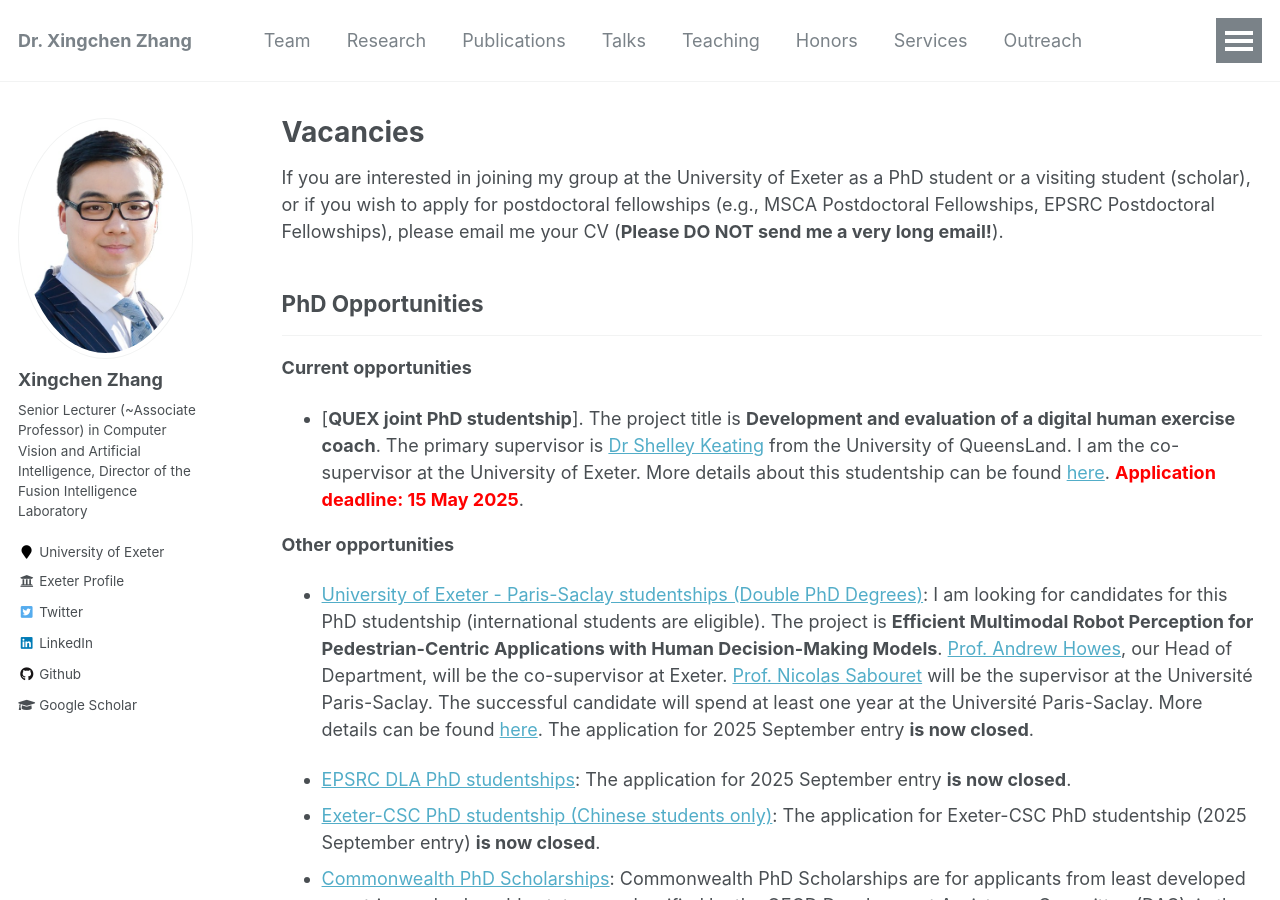
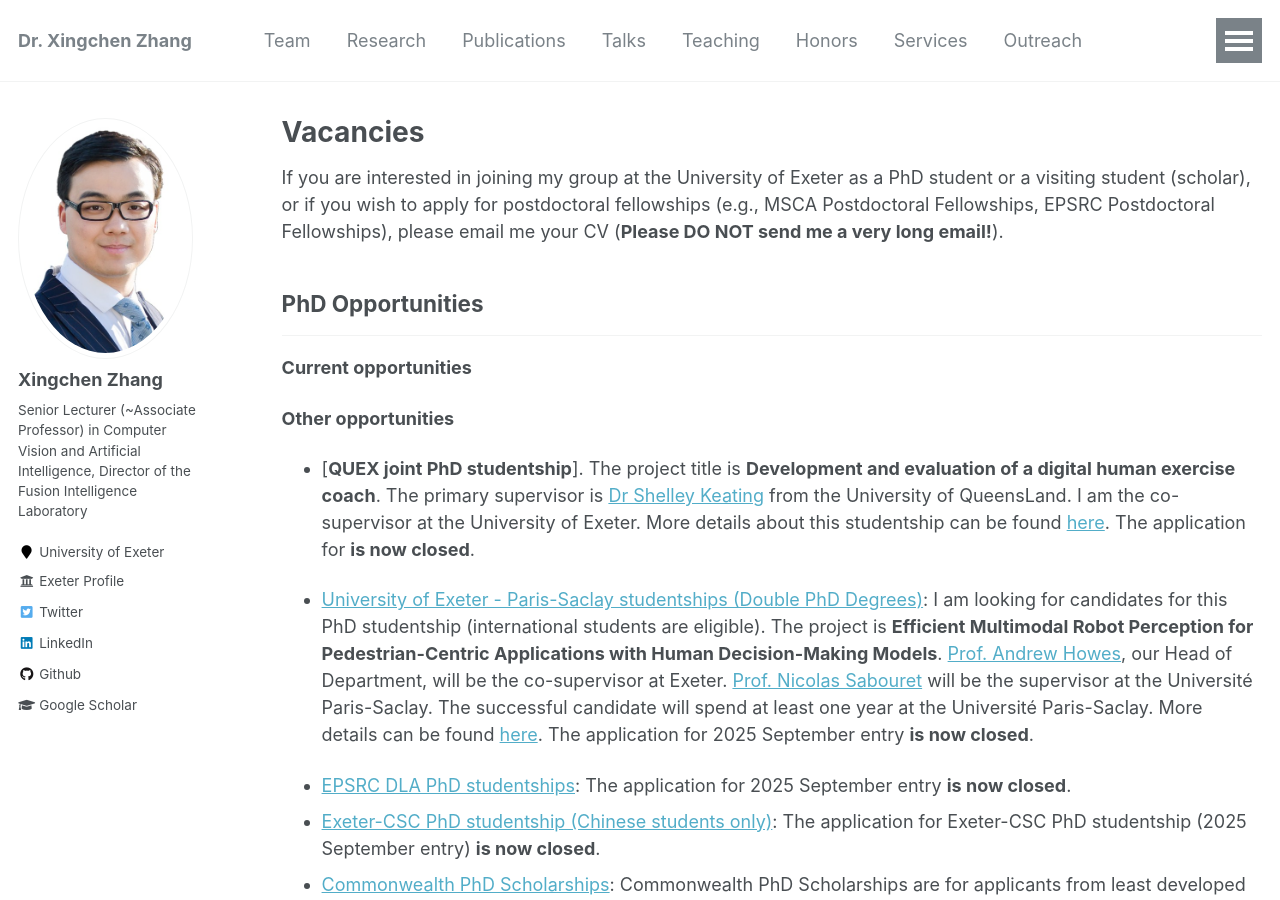
Before and after one commit to xingchenzhang/xingchenzhang.github.io, a Jekyll site: the page built from _pages/vacancies.md, in a window 1280 px wide and 900 px high. Built offline with Jekyll 4.4.1, drawn with Linux system fonts in a browser that asks for light colours.

Commit message:
update studentship

```diff
--- a/_pages/vacancies.md
+++ b/_pages/vacancies.md
@@ -14,10 +14,11 @@ PhD Opportunities
 
 **Current opportunities**
 
-- [**QUEX joint PhD studentship**]. The project title is **Development and evaluation of a digital human exercise coach**. The primary supervisor is [Dr Shelley Keating](https://about.uq.edu.au/experts/12259) from the University of QueensLand. I am the co-supervisor at the University of Exeter. More details about this studentship can be found [here](https://scholarships.uq.edu.au/scholarship/quex-phd-scholarship). **<span style="color: red;">Application deadline: 15 May 2025</span>**.
+
+**Other opportunities**
 
 
-**Other opportunities**
+- [**QUEX joint PhD studentship**]. The project title is **Development and evaluation of a digital human exercise coach**. The primary supervisor is [Dr Shelley Keating](https://about.uq.edu.au/experts/12259) from the University of QueensLand. I am the co-supervisor at the University of Exeter. More details about this studentship can be found [here](https://scholarships.uq.edu.au/scholarship/quex-phd-scholarship). The application for **is now closed**.
 
 - [University of Exeter - Paris-Saclay studentships (Double PhD Degrees)](https://www.exeter.ac.uk/study/pg-research/funding/phdfunding/paris-saclay/): I am looking for candidates for this PhD studentship (international students are eligible). The project is **Efficient Multimodal Robot Perception for Pedestrian-Centric Applications with Human Decision-Making Models**. [Prof. Andrew Howes](https://experts.exeter.ac.uk/41016-andrew-howes), our Head of Department, will be the co-supervisor at Exeter. [Prof. Nicolas Sabouret](https://perso.limsi.fr/sabouret/) will be the supervisor at the Université Paris-Saclay. The successful candidate will spend at least one year at the Université Paris-Saclay. More details can be found [here](https://adum.fr/as/ed/voirproposition.pl?site=PSaclay&matricule_prop=61449). The application for 2025 September entry **is now closed**.
 
```
Also changed, not shown: _pages/about.md (+0 -2 lines).
